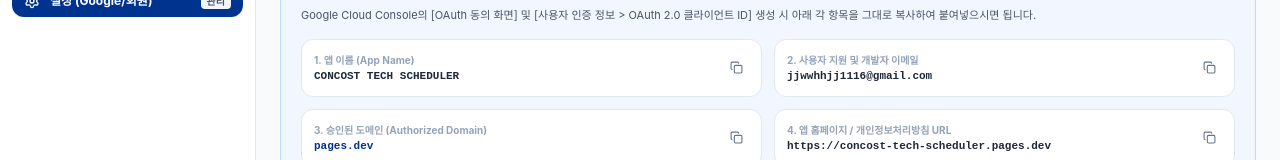
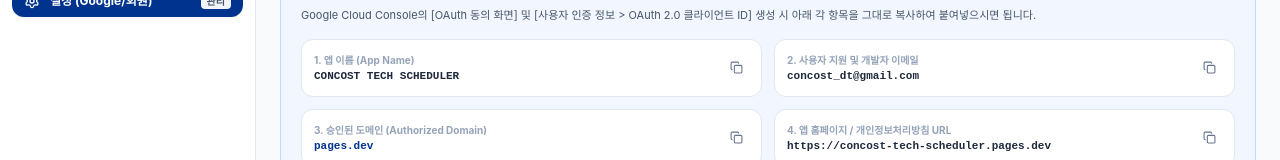
Before and after one commit to jjwwhhjj1116-prog/-, a React (Vite) app in the folder scheduler-web/: page / in a window 1280 px wide. Both pictures are taken after a click on the button "설정". Shown: the part 531-691 px from the top of the page. Built offline with nearby package versions, Linux system fonts and the light colour scheme.

Commit message:
feat: update Google OAuth support email to concost_dt@gmail.com

```diff
--- a/scheduler-web/src/components/SettingsView.tsx
+++ b/scheduler-web/src/components/SettingsView.tsx
@@ -298,12 +298,12 @@
               <div className="bg-white dark:bg-slate-800 p-3 rounded-xl border border-slate-200 dark:border-slate-700 flex items-center justify-between">
                 <div>
                   <span className="text-[10px] text-slate-400 block font-sans font-bold">2. 사용자 지원 및 개발자 이메일</span>
-                  <span className="font-bold text-slate-800 dark:text-white">jjwwhhjj1116@gmail.com</span>
+                  <span className="font-bold text-slate-800 dark:text-white">concost_dt@gmail.com</span>
                 </div>
                 <button
                   type="button"
                   onClick={() => {
-                    navigator.clipboard.writeText('jjwwhhjj1116@gmail.com');
+                    navigator.clipboard.writeText('concost_dt@gmail.com');
                     setDriveToast('이메일 주소가 복사되었습니다.');
                     setTimeout(() => setDriveToast(null), 2500);
                   }}
```
